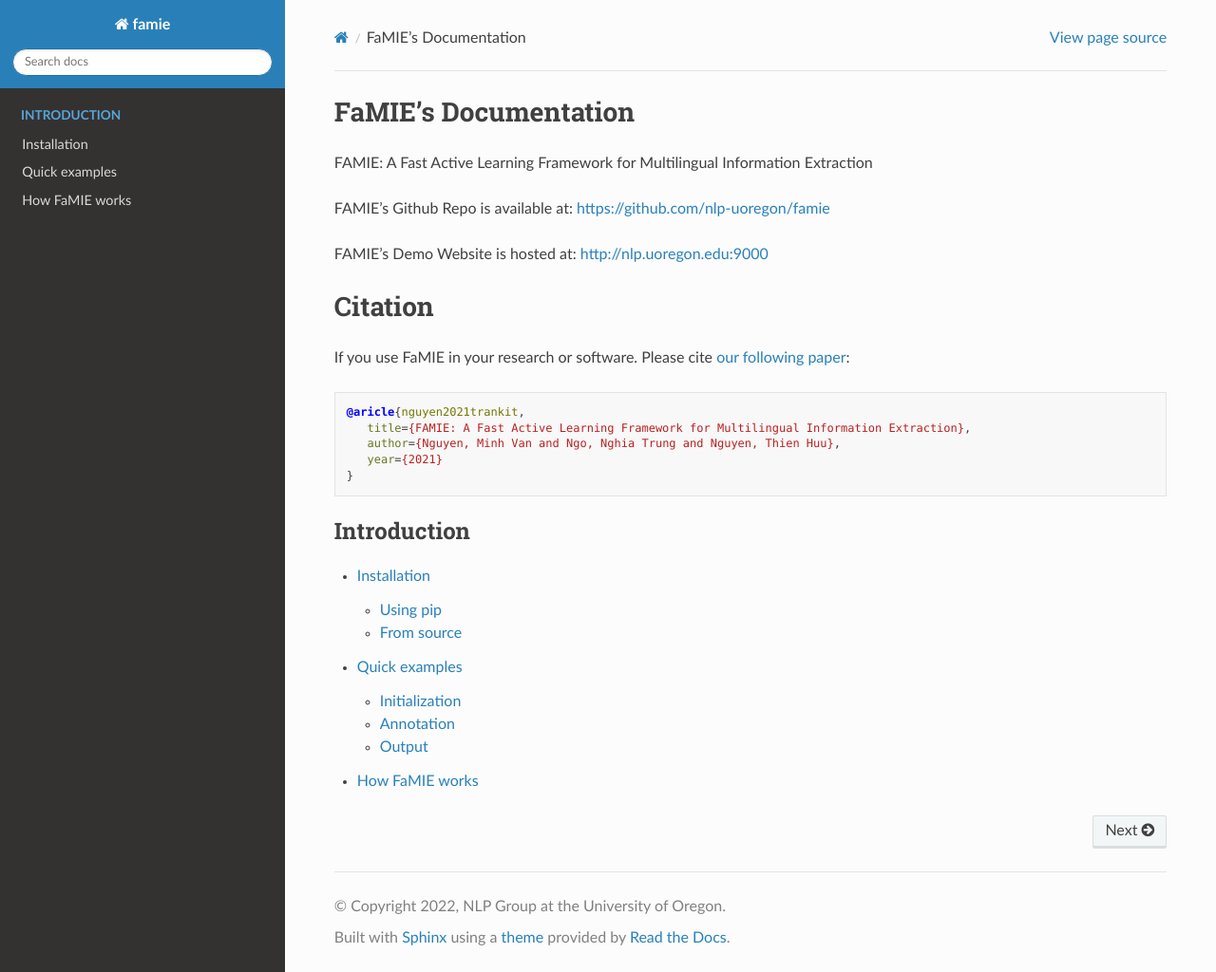
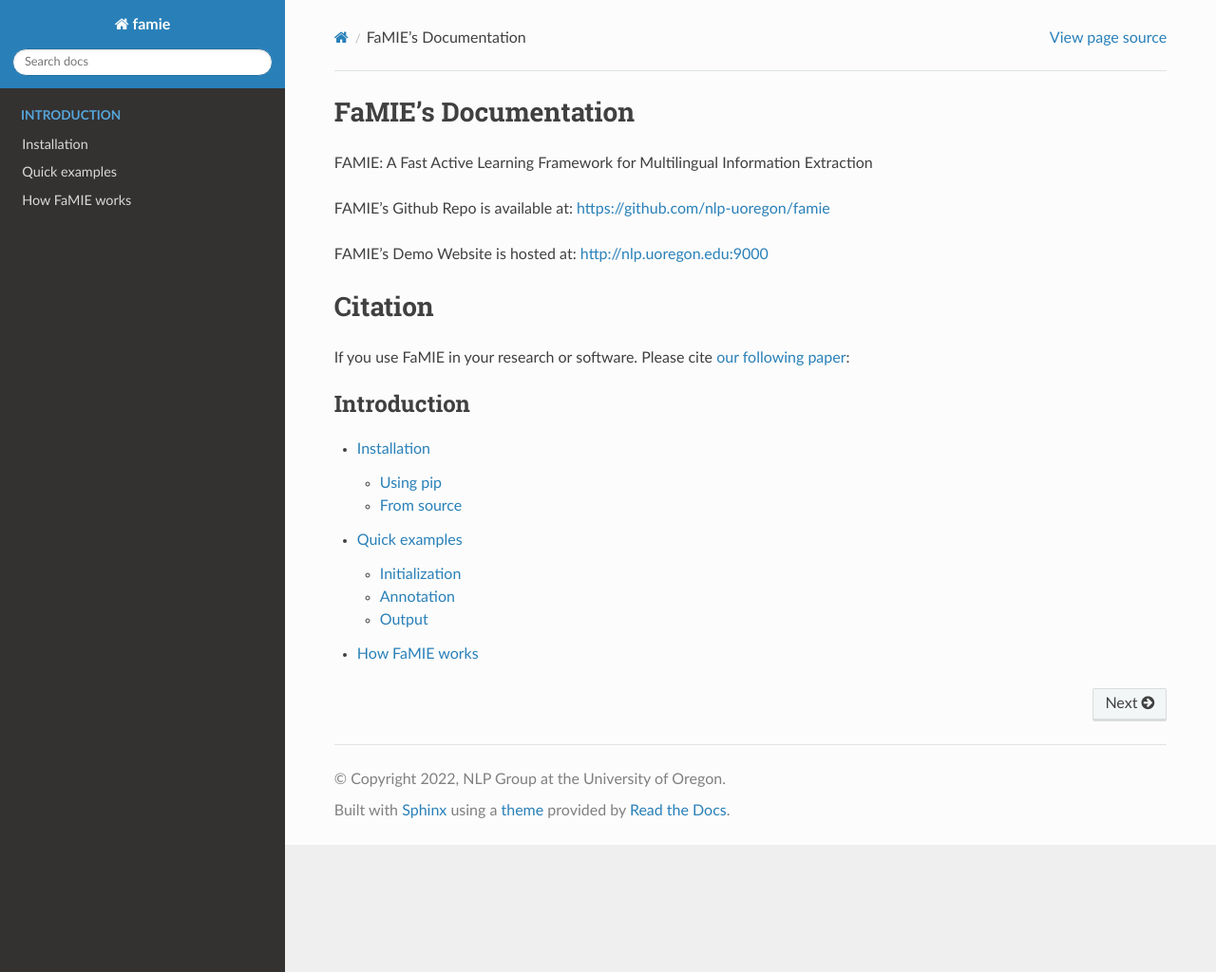
Before and after one commit to nlp-uoregon/famie, a Sphinx documentation site: the page built from docs/source/index.rst, in a window 1280 px wide and 1024 px high. Shown: the whole window at 95% size. Built offline with Sphinx 7.4.7 and the Read the Docs theme 2.0.0, drawn with Linux system fonts in a browser that asks for light colours.

Commit message:
update docs

```diff
--- a/docs/source/index.rst
+++ b/docs/source/index.rst
@@ -16,14 +16,6 @@ Citation
 ========
 If you use FaMIE in your research or software. Please cite `our following paper <https://arxiv.org/pdf/2101.03289.pdf>`_:
 
-.. code-block:: bibtex
-
-   @aricle{nguyen2021trankit,
-      title={FAMIE: A Fast Active Learning Framework for Multilingual Information Extraction},
-      author={Nguyen, Minh Van and Ngo, Nghia Trung and Nguyen, Thien Huu},
-      year={2021}
-   }
-
 
 .. toctree::
    :maxdepth: 2
```
